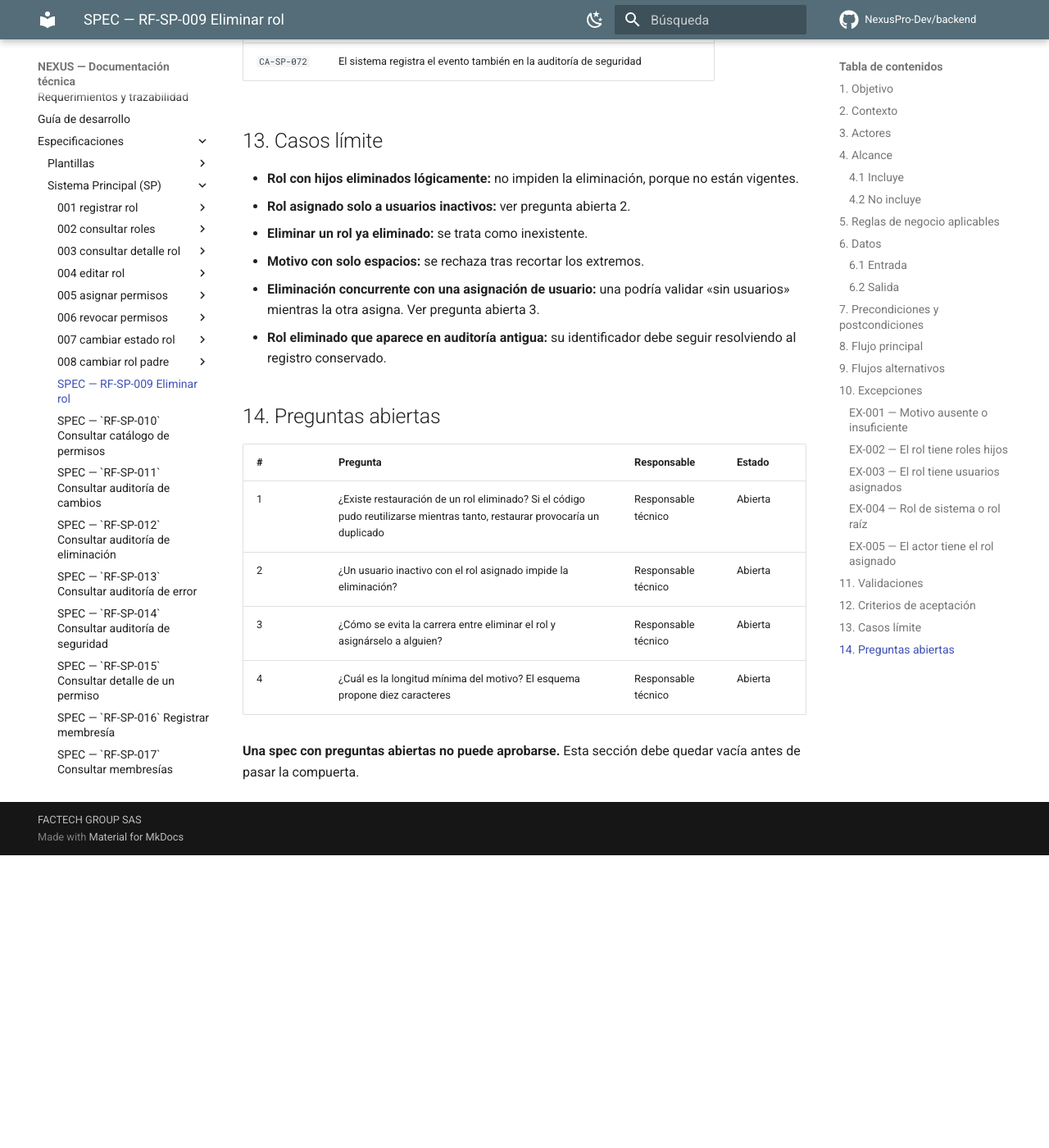
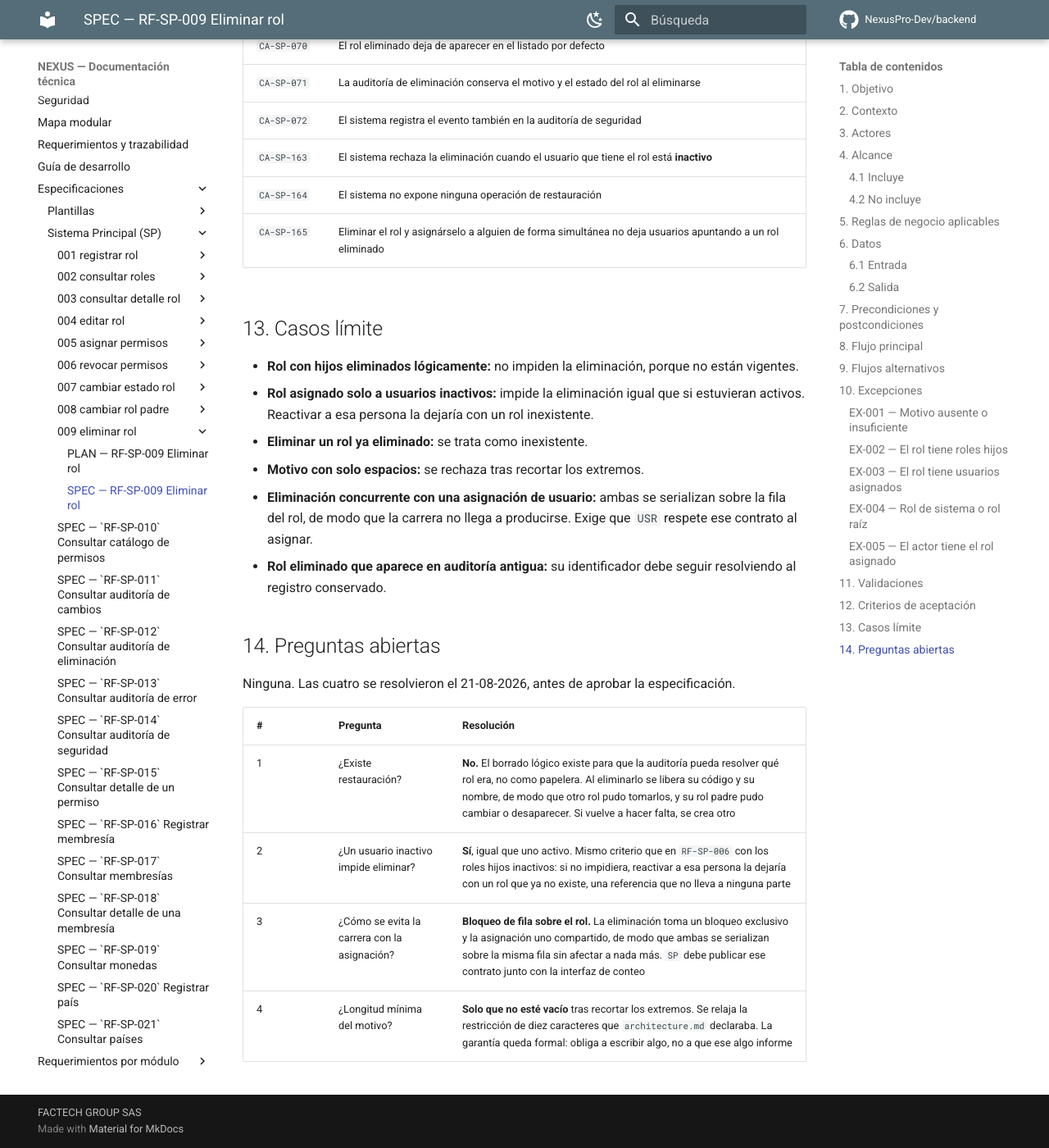
Before and after one commit to NexusPro-Dev/backend, an MkDocs documentation site: the page built from docs/specs/sp/009-eliminar-rol/spec.md, in a window 1280 px wide and 1400 px high, scrolled down 5049 px. Shown: the whole window at 82% size. Built offline with MkDocs 1.6.1 and Material for MkDocs 9.7.7, drawn with Linux system fonts in a browser that asks for light colours; comment, search, counter and statistics services are not loaded; before the commit the page ends 6092 px from its top, so only the background shows below that; some of the changed text lies outside the part shown.

Commit message:
docs(sp): aprobar la spec de RF-SP-009 y cerrar el submodulo de Roles
Cuatro preguntas resueltas.

No hay restauracion de un rol eliminado. El borrado logico existe para que la
auditoria pueda resolver que rol era, no como papelera: al eliminarlo se libera
su codigo y su nombre, de modo que otro rol pudo tomarlos, y su rol padre pudo
cambiar o desaparecer.

Un usuario inactivo con el rol asignado impide la eliminacion, igual que uno
activo. Mismo criterio que en RF-SP-006 con los roles hijos inactivos: si no
impidiera, reactivar a esa persona la dejaria con un rol inexistente.

La carrera entre eliminar y asignar se evita con bloqueo de fila sobre el rol:
la eliminacion toma uno exclusivo y la asignacion uno compartido. Es un
contrato que SP publica y USR debe respetar, y que no puede garantizarse desde
SP.

El motivo solo debe estar no vacio. Se relaja la restriccion de diez
caracteres que architecture.md declaraba, que pasa a v0.8.0. Queda anotada la
contrapartida: la garantia es formal, obliga a escribir algo pero no a que ese
algo informe.

El plan resuelve el punto que hace peligroso este requerimiento. El conteo de
usuarios indisponible NO es cero: con USR sin responder se devuelve 503 y no
se elimina. Degradar aqui como hace RF-SP-003 seria incorrecto, porque alli se
devuelve una consulta incompleta y aqui se borraria un rol sin saber a quien
afecta. Es la razon por la que el puerto de RF-SP-003 devuelve un tipo sellado
en lugar de un numero: un orElse(0L) en este punto incumpliria RN-SEG-008 sin
que nada fallara.

Mientras USR no exista, el adaptador nulo responde indisponible y la
eliminacion siempre se rechaza, que es lo correcto.

Queda declarada una tension del plan: el bloqueo se mantiene durante la llamada
a USR, de modo que una indisponibilidad retiene la fila el tiempo del intento.
Se acepta porque afecta a una sola fila, con tiempo de espera acotado.

El estado conservado incluye los permisos declarados del rol, no solo los
campos de la fila: sin ellos no puede responderse que concedia el rol
eliminado, que es la pregunta habitual en una revision de accesos.

Nueve specs aprobadas con su plan. El submodulo de Roles queda completo.

Co-Authored-By: Claude Opus 5 (1M context) <noreply@anthropic.com>

```diff
--- a/docs/specs/sp/009-eliminar-rol/spec.md
+++ b/docs/specs/sp/009-eliminar-rol/spec.md
@@ -4,10 +4,10 @@
 |---|---|
 | Requerimiento | `RF-SP-009` |
 | Módulo | `SP` — Sistema Principal |
-| Estado | **Borrador** |
+| Estado | **Aprobada** |
 | Autor | Responsable técnico |
-| Aprobada por | — |
-| Fecha de aprobación | — |
+| Aprobada por | Responsable técnico |
+| Fecha de aprobación | 21-08-2026 |
 
 ---
 
@@ -40,7 +40,7 @@ A diferencia de la revocación de un permiso, aquí sí se elimina una entidad d
 - Eliminación física.
 - Reasignar los usuarios del rol a otro: debe hacerse antes, desde `USR`.
 - Reubicar los roles hijos: debe hacerse antes, con `RF-SP-008`.
-- Restaurar un rol eliminado: ver pregunta abierta 1.
+- Restaurar un rol eliminado. El borrado lógico existe para que la auditoría pueda resolver qué rol era, no como papelera: al eliminarlo se libera su código y su nombre, y su rol padre pudo cambiar o desaparecer. Si el rol vuelve a hacer falta, se crea otro.
 
 ## 5. Reglas de negocio aplicables
 
@@ -58,7 +58,7 @@ A diferencia de la revocación de un permiso, aquí sí se elimina una entidad d
 | Dato | Obligatorio | Descripción | Restricción de negocio |
 |---|---|---|---|
 | Identificador del rol | Sí | Rol que se elimina | Debe existir, no ser de sistema y no ser el rol raíz |
-| Motivo | **Sí** | Razón de la eliminación, declarada por el actor | Texto con contenido real; no se admite un valor generado por el sistema |
+| Motivo | **Sí** | Razón de la eliminación, declarada por el actor | No puede quedar vacío tras recortar los extremos. No se admite un valor generado por el sistema |
 
 ### 6.2 Salida
 
@@ -113,7 +113,7 @@ Ninguno. La eliminación no admite variantes: o se cumplen todas las condiciones
 
 ### EX-003 — El rol tiene usuarios asignados
 
-**Condición:** al menos un usuario tiene el rol.
+**Condición:** al menos un usuario tiene el rol, **activo o inactivo**.
 **Respuesta del sistema:** rechaza la operación, cita `RN-SEG-008` e informa cuántos usuarios lo tienen, mediante la misma interfaz de `USR` que usa `RF-SP-003`. Sugiere desactivarlo con `RF-SP-007` si el objetivo es retirar el acceso.
 
 ### EX-004 — Rol de sistema o rol raíz
@@ -131,7 +131,7 @@ Ninguno. La eliminación no admite variantes: o se cumplen todas las condiciones
 | ID | Validación | Mensaje esperado |
 |---|---|---|
 | `VAL-001` | Motivo obligatorio | Debe indicar el motivo de la eliminación. |
-| `VAL-002` | Motivo con longitud mínima | El motivo debe describir la razón de la eliminación. |
+| `VAL-002` | Motivo no vacío tras recortar los extremos | Debe indicar el motivo de la eliminación. |
 | `VAL-003` | Sin roles hijos vigentes | No es posible eliminar el rol: tiene roles dependientes. |
 | `VAL-004` | Sin usuarios asignados | No es posible eliminar el rol: hay usuarios que lo tienen asignado. |
 
@@ -148,23 +148,26 @@ Ninguno. La eliminación no admite variantes: o se cumplen todas las condiciones
 | `CA-SP-070` | El rol eliminado deja de aparecer en el listado por defecto |
 | `CA-SP-071` | La auditoría de eliminación conserva el motivo y el estado del rol al eliminarse |
 | `CA-SP-072` | El sistema registra el evento también en la auditoría de seguridad |
+| `CA-SP-163` | El sistema rechaza la eliminación cuando el usuario que tiene el rol está **inactivo** |
+| `CA-SP-164` | El sistema no expone ninguna operación de restauración |
+| `CA-SP-165` | Eliminar el rol y asignárselo a alguien de forma simultánea no deja usuarios apuntando a un rol eliminado |
 
 ## 13. Casos límite
 
 - **Rol con hijos eliminados lógicamente:** no impiden la eliminación, porque no están vigentes.
-- **Rol asignado solo a usuarios inactivos:** ver pregunta abierta 2.
+- **Rol asignado solo a usuarios inactivos:** impide la eliminación igual que si estuvieran activos. Reactivar a esa persona la dejaría con un rol inexistente.
 - **Eliminar un rol ya eliminado:** se trata como inexistente.
 - **Motivo con solo espacios:** se rechaza tras recortar los extremos.
-- **Eliminación concurrente con una asignación de usuario:** una podría validar «sin usuarios» mientras la otra asigna. Ver pregunta abierta 3.
+- **Eliminación concurrente con una asignación de usuario:** ambas se serializan sobre la fila del rol, de modo que la carrera no llega a producirse. Exige que `USR` respete ese contrato al asignar.
 - **Rol eliminado que aparece en auditoría antigua:** su identificador debe seguir resolviendo al registro conservado.
 
 ## 14. Preguntas abiertas
 
-| # | Pregunta | Responsable | Estado |
-|---|---|---|---|
-| 1 | ¿Existe restauración de un rol eliminado? Si el código pudo reutilizarse mientras tanto, restaurar provocaría un duplicado | Responsable técnico | Abierta |
-| 2 | ¿Un usuario inactivo con el rol asignado impide la eliminación? | Responsable técnico | Abierta |
-| 3 | ¿Cómo se evita la carrera entre eliminar el rol y asignárselo a alguien? | Responsable técnico | Abierta |
-| 4 | ¿Cuál es la longitud mínima del motivo? El esquema propone diez caracteres | Responsable técnico | Abierta |
+Ninguna. Las cuatro se resolvieron el 21-08-2026, antes de aprobar la especificación.
 
-**Una spec con preguntas abiertas no puede aprobarse.** Esta sección debe quedar vacía antes de pasar la compuerta.
+| # | Pregunta | Resolución |
+|---|---|---|
+| 1 | ¿Existe restauración? | **No.** El borrado lógico existe para que la auditoría pueda resolver qué rol era, no como papelera. Al eliminarlo se libera su código y su nombre, de modo que otro rol pudo tomarlos, y su rol padre pudo cambiar o desaparecer. Si vuelve a hacer falta, se crea otro |
+| 2 | ¿Un usuario inactivo impide eliminar? | **Sí**, igual que uno activo. Mismo criterio que en `RF-SP-006` con los roles hijos inactivos: si no impidiera, reactivar a esa persona la dejaría con un rol que ya no existe, una referencia que no lleva a ninguna parte |
+| 3 | ¿Cómo se evita la carrera con la asignación? | **Bloqueo de fila sobre el rol.** La eliminación toma un bloqueo exclusivo y la asignación uno compartido, de modo que ambas se serializan sobre la misma fila sin afectar a nada más. `SP` debe publicar ese contrato junto con la interfaz de conteo |
+| 4 | ¿Longitud mínima del motivo? | **Solo que no esté vacío** tras recortar los extremos. Se relaja la restricción de diez caracteres que `architecture.md` declaraba. La garantía queda formal: obliga a escribir algo, no a que ese algo informe |
```
Also changed, not shown: docs/architecture.md (+7 -4 lines), docs/requirements.md (+1 -1 lines), docs/specs/sp/009-eliminar-rol/plan.md (added, +176 -0 lines).
